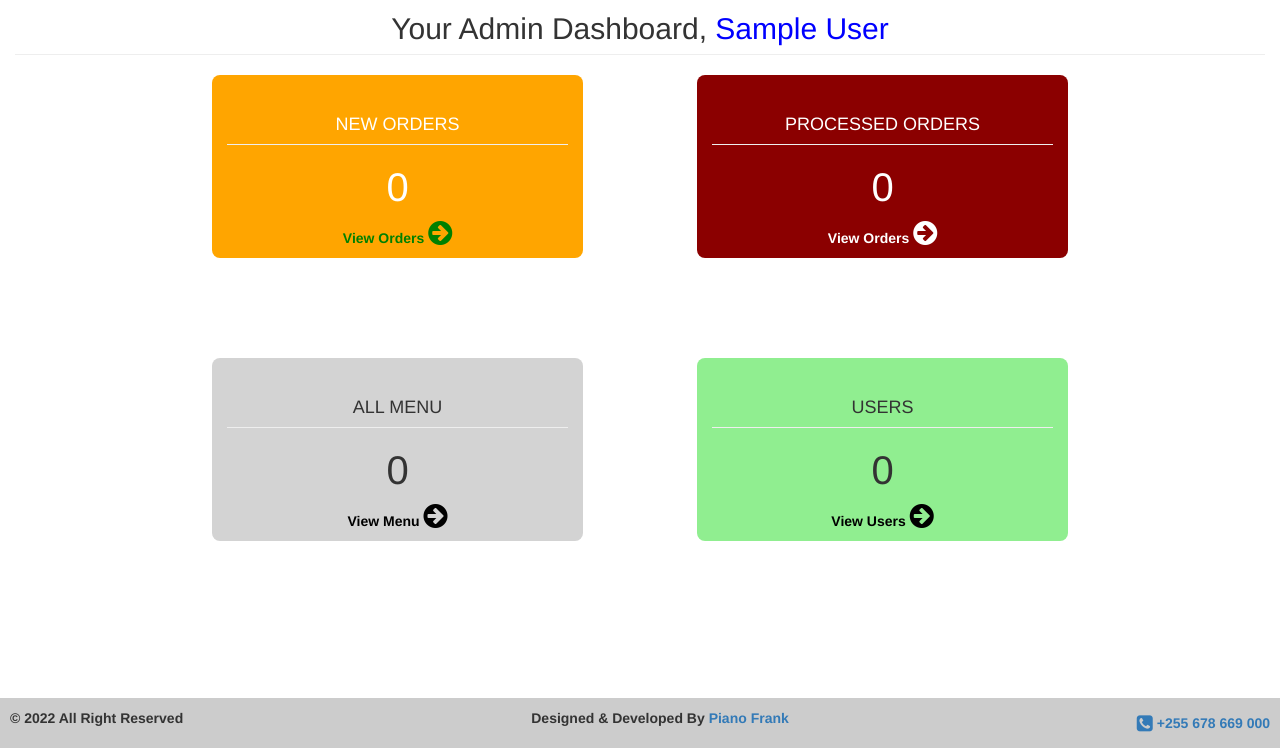
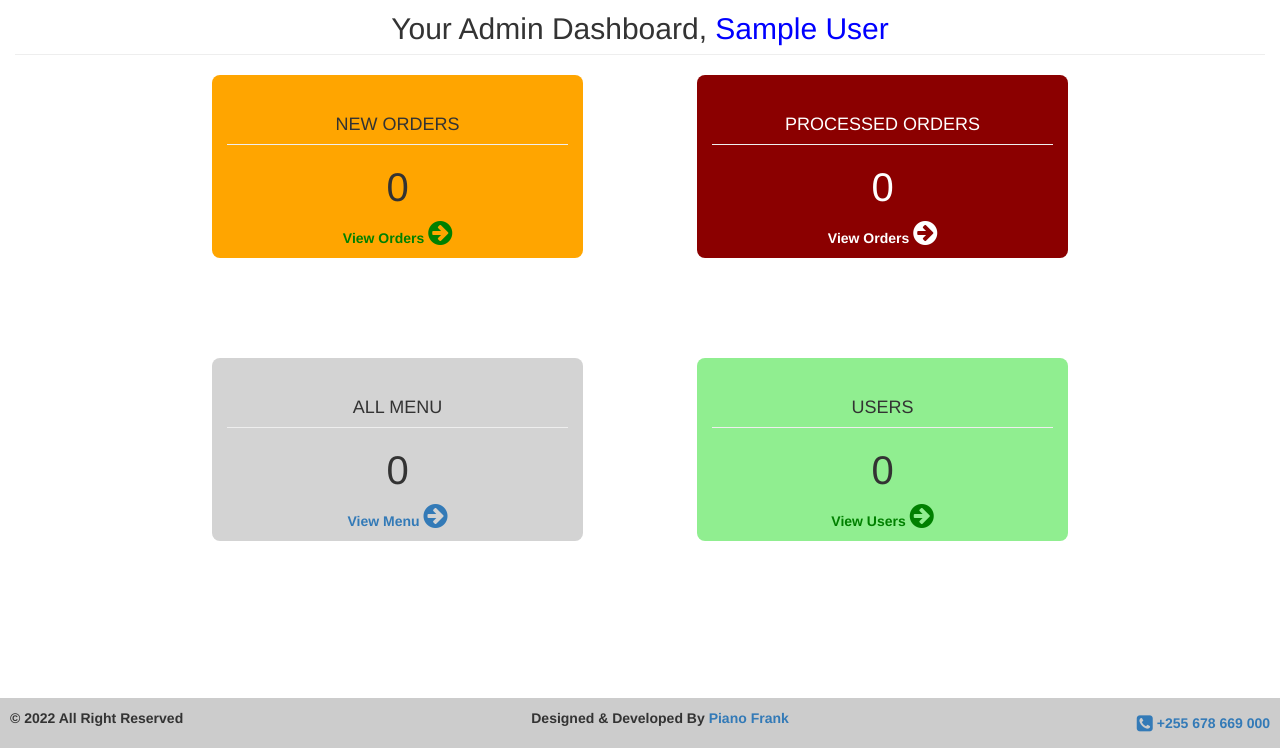
Before and after one commit to pianop477/PIANO-FOOD-POINT-FINAL-PROJECT, a PHP site: page /admin_dashboard.php in a window 1280 px wide. Shown: the part 52-800 px from the top of the page. Run offline with PHP 8.4, Linux system fonts and the light colour scheme; the visitor is signed in with stand-in values (Sample User, id 1); data that the repository does not hold is empty; some libraries are stand-ins or nearby versions.

Commit message:
Update admin_dashboard.php

```diff
--- a/admin_dashboard.php
+++ b/admin_dashboard.php
@@ -35,7 +35,7 @@ $order_list = mysqli_query($conn, "SELECT * FROM orders");
         <h2 class="text-center page-header" style="margin-top: auto;">Your Admin Dashboard,
         <span style="color: blue;"><?php echo $_SESSION['fullname']; ?></span></h2>
         <div class="container-fluid" style="width: 80%; display: flex; justify-content: space-between; align-items: center;">
-            <div class="container-fluid" style="width: 38.3%; background: orange; border-radius: 8px; color:white;">
+            <div class="container-fluid" style="width: 38.3%; background: orange; border-radius: 8px;">
                 <h4 class="text-center page-header">NEW ORDERS</h4>
                 <p><?php
                 $total_select = mysqli_query($conn, "SELECT * FROM orders WHERE reply = 0");
@@ -73,7 +73,7 @@ $order_list = mysqli_query($conn, "SELECT * FROM orders");
                     echo '<h3 style="font-size: 4rem; text-align: center;">0</h3>';
                 }
                 ?></p>
-                <p style=" text-align: center; font-weight:bold; "><a href="admin_menu.php" style="color: black;">View Menu <i class="fa fa-arrow-circle-right fa-2x"></i></a></p>
+                <p style=" text-align: center; font-weight:bold; "><a href="admin_menu.php">View Menu <i class="fa fa-arrow-circle-right fa-2x"></i></a></p>
             </div>
             <div class="container-fluid" style="width: 38.3%; background: lightgreen; border-radius: 8px;">
                 <h4 class="text-center page-header">USERS</h4>
@@ -85,7 +85,7 @@ $order_list = mysqli_query($conn, "SELECT * FROM orders");
                     echo '<h3 style="font-size: 4rem; text-align: center;">0</h3>';
                 }
                 ?></p>
-                <p style=" text-align: center; font-weight:bold; "><a href="users.php" style="color: black;">View Users <i class="fa fa-arrow-circle-right fa-2x"></i></a></p>
+                <p style=" text-align: center; font-weight:bold; "><a href="users.php" style="color: green;">View Users <i class="fa fa-arrow-circle-right fa-2x"></i></a></p>
             </div>
         </div>
 
```
